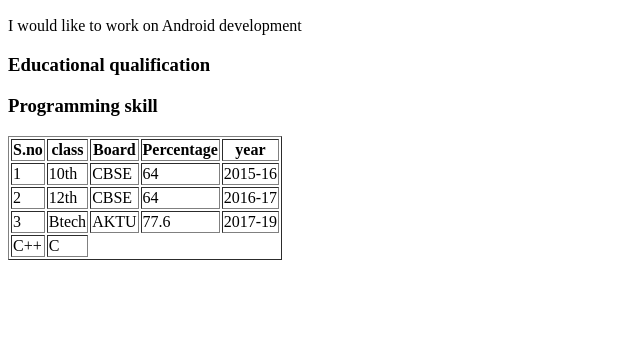
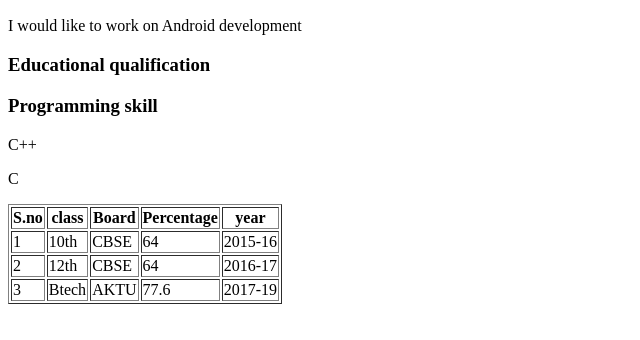
Before and after one commit to abhishekgupta0598/web-technology, a plain HTML site: page index.html in a window 1280 px wide. Shown: the part 96-436 px from the top of the page, without its empty margins (0-640 px from the left). Drawn offline with Linux system fonts and the light colour scheme.

Commit message:
Update index.html

```diff
--- a/index.html
+++ b/index.html
@@ -40,9 +40,8 @@
       <td> 2017-19 </td>
     </tr>
     <h3> Programming skill </h3>
-    <tc>
-      <td> C++ </td>
-      <td> C </td>
+      <p> C++ </p>
+      <p> C </p>
     </tc>
   </table>
   </body>
```
